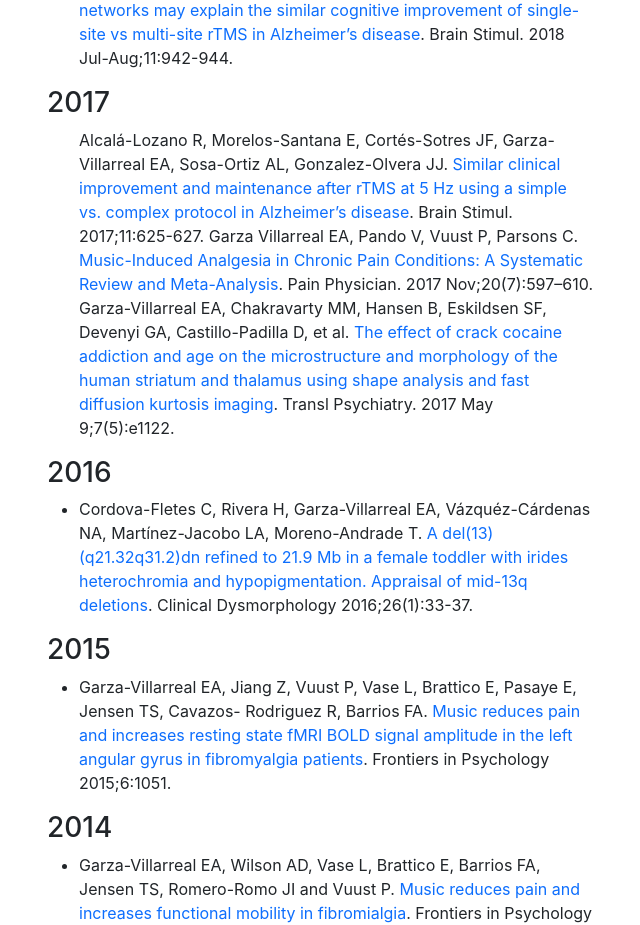
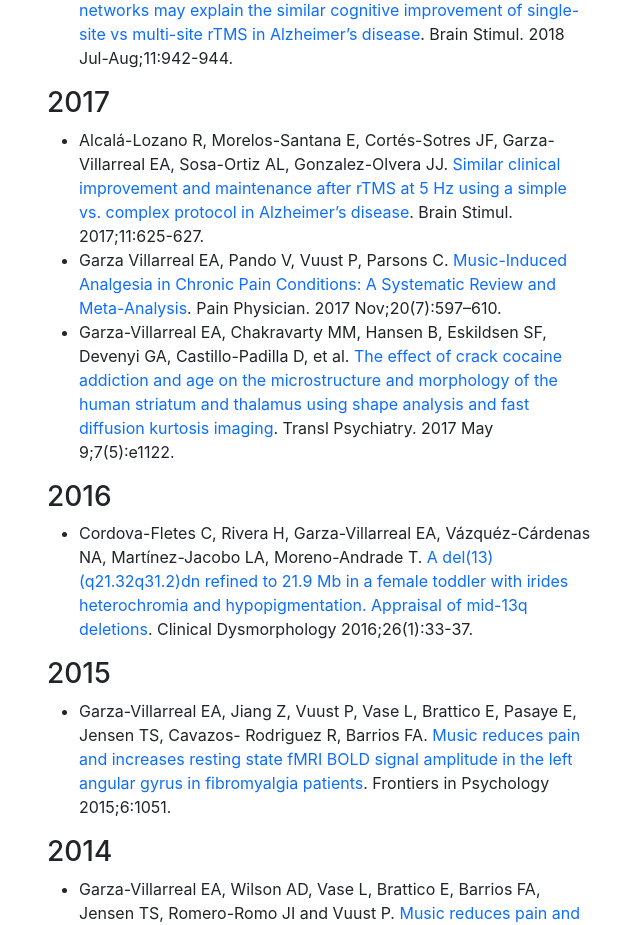
Before and after one commit to psilantrolab/website, a React (Create React App) app: page /publications in a window 1280 px wide. Shown: the part 2840-3765 px from the top of the page, without its empty margins (320-960 px from the left). Built offline with nearby package versions, Linux system fonts and the light colour scheme.

Commit message:
fixed list

```diff
--- a/src/pages/publications.jsx
+++ b/src/pages/publications.jsx
@@ -72,9 +72,9 @@ function PublicationsPage() {
 
             <h3>2017</h3>
             <ul>
-            Alcalá-Lozano R, Morelos-Santana E, Cortés-Sotres JF, Garza-Villarreal EA, Sosa-Ortiz AL, Gonzalez-Olvera JJ. <a href="https://doi.org/10.1016/j.brs.2017.12.011">Similar clinical improvement and maintenance after rTMS at 5 Hz using a simple vs. complex protocol in Alzheimer’s disease</a>. Brain Stimul. 2017;11:625-627.
-            Garza Villarreal EA, Pando V, Vuust P, Parsons C. <a href="https://www.ncbi.nlm.nih.gov/pubmed/29149141">Music-Induced Analgesia in Chronic Pain Conditions: A Systematic Review and Meta-Analysis</a>. Pain Physician. 2017 Nov;20(7):597–610.
-            Garza-Villarreal EA, Chakravarty MM, Hansen B, Eskildsen SF, Devenyi GA, Castillo-Padilla D, et al. <a href="https://www.ncbi.nlm.nih.gov/pmc/articles/PMC5534960/">The effect of crack cocaine addiction and age on the microstructure and morphology of the human striatum and thalamus using shape analysis and fast diffusion kurtosis imaging</a>. Transl Psychiatry. 2017 May 9;7(5):e1122.
+            <li>Alcalá-Lozano R, Morelos-Santana E, Cortés-Sotres JF, Garza-Villarreal EA, Sosa-Ortiz AL, Gonzalez-Olvera JJ. <a href="https://doi.org/10.1016/j.brs.2017.12.011">Similar clinical improvement and maintenance after rTMS at 5 Hz using a simple vs. complex protocol in Alzheimer’s disease</a>. Brain Stimul. 2017;11:625-627.</li>
+            <li>Garza Villarreal EA, Pando V, Vuust P, Parsons C. <a href="https://www.ncbi.nlm.nih.gov/pubmed/29149141">Music-Induced Analgesia in Chronic Pain Conditions: A Systematic Review and Meta-Analysis</a>. Pain Physician. 2017 Nov;20(7):597–610.</li>
+            <li>Garza-Villarreal EA, Chakravarty MM, Hansen B, Eskildsen SF, Devenyi GA, Castillo-Padilla D, et al. <a href="https://www.ncbi.nlm.nih.gov/pmc/articles/PMC5534960/">The effect of crack cocaine addiction and age on the microstructure and morphology of the human striatum and thalamus using shape analysis and fast diffusion kurtosis imaging</a>. Transl Psychiatry. 2017 May 9;7(5):e1122.</li>
             </ul>
             <h3>2016</h3>
             <ul>
```
